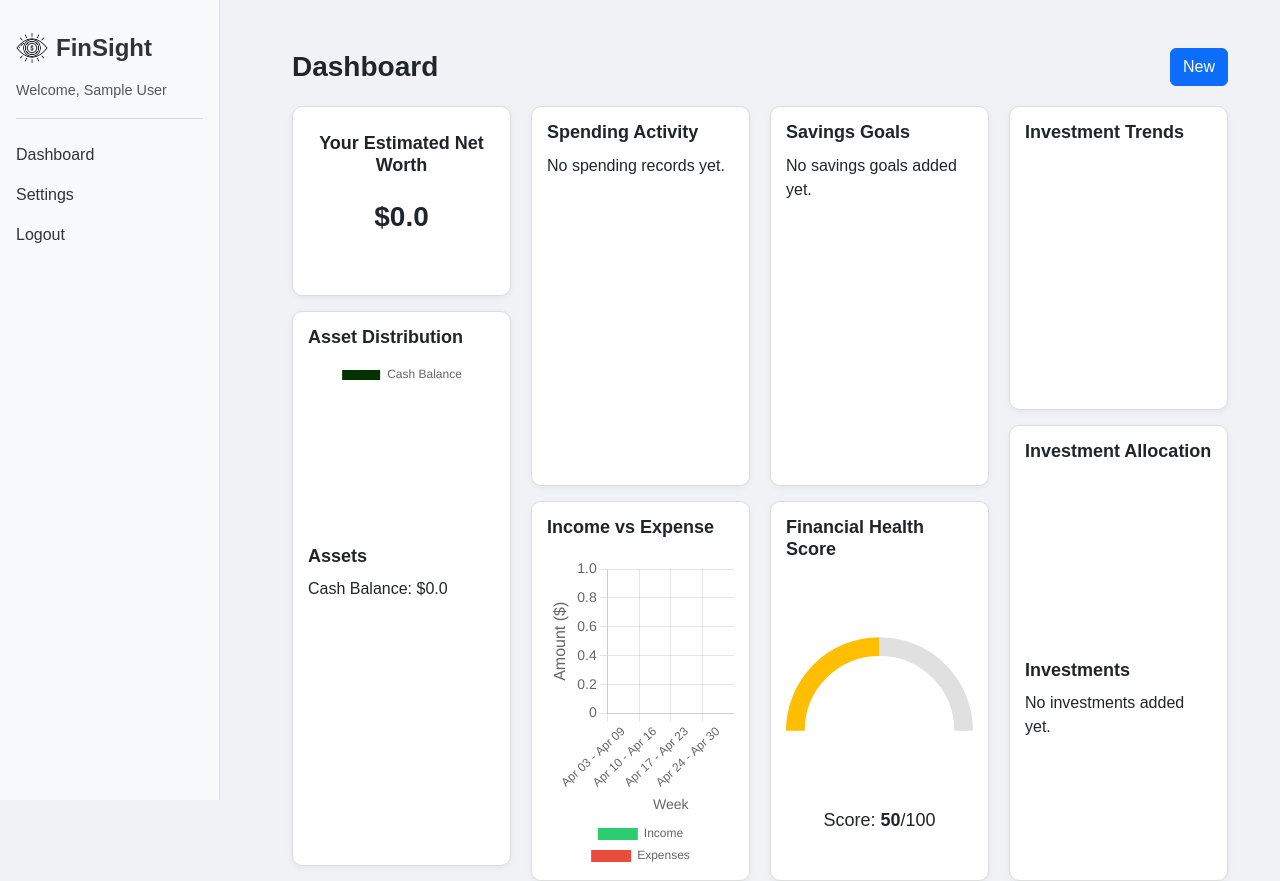
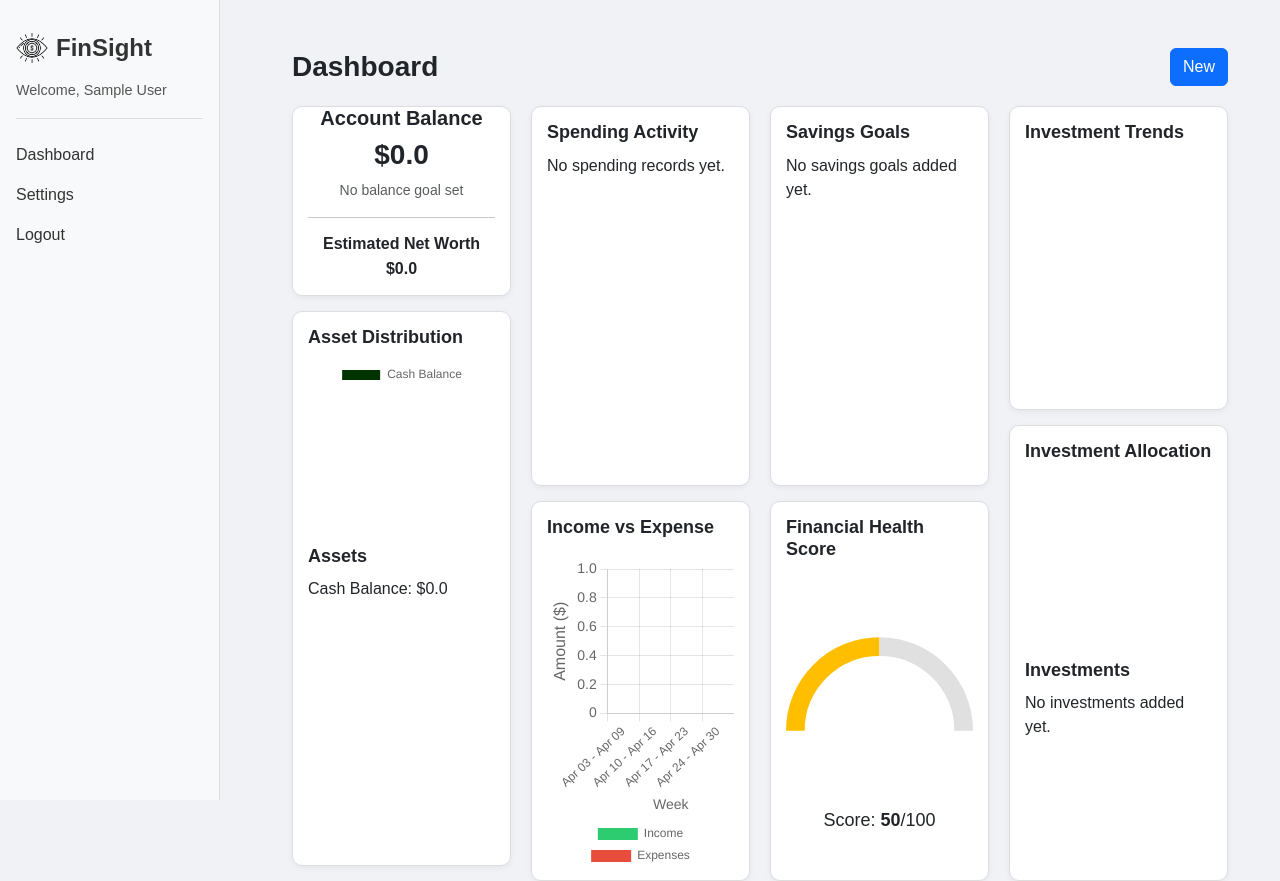
Before and after one commit to lporte04/flask-finance-app, a Flask app: page /dashboard in a window 1280 px wide. Shown: the top 881 px of the page. Run offline with Flask 3, Linux system fonts and the light colour scheme; the visitor is signed in with stand-in values (Sample User, id 1); data comes from the database, SQL or seed files in the repository; data that the repository does not hold is empty; some libraries are stand-ins or nearby versions.

Commit message:
update net-worth module
now displays balance and has minimum balance tracking

```diff
--- a/app/services/dashboard_data.py
+++ b/app/services/dashboard_data.py
@@ -11,9 +11,25 @@ def get_dashboard_data(account):
     for asset in account.assets:
         assets.append({'name': asset.name, 'value': asset.value})
 
+    balance = account.current_balance
+
     # calculate metrics
     net_worth = bm.calculate_net_worth()
     health_score = bm.calculate_health_score()
+
+    # Calculate difference from minimum balance goal
+    # If None or 0, that means no goal is set, so diff should be None
+    if account.min_balance_goal is None or account.min_balance_goal == 0:
+        diff = None
+    else:
+        diff = balance - account.min_balance_goal
+
+    if diff is None:
+        bal_status = "No balance goal set"
+    elif diff >= 0:
+        bal_status = f"You are ${diff:.2f} above your minimum balance goal."
+    else:
+        bal_status = f"You are ${abs(diff):.2f} below your minimum balance goal."
 
     # sort spendings by date (newest first)
     sorted_spendings = sorted(account.spendings, key=lambda s: s.date, reverse=True)
@@ -23,6 +39,8 @@ def get_dashboard_data(account):
 
     return {
         'net_worth': net_worth,
+        'balance': balance,
+        'balance_status': bal_status,
         'assets': assets,
         'investments': account.investments,
         'spendings': sorted_spendings,
--- a/app/templates/dashboard.html
+++ b/app/templates/dashboard.html
@@ -54,9 +54,17 @@
     <!-- Column 1: Net Worth -->
     <div class="column">
         <div class="module height-25 net-worth-box">
-            <h2>Your Estimated Net Worth</h2>
-            <p class="net-worth-value">${{ net_worth }}</p>
-        </div>
+            <div class="w-100 text-center">
+              <h2 class="mb-0 fs-5">Account Balance</h2>
+              <p class="net-worth-value my-1">${{ balance }}</p>
+              <p class="small text-muted mb-2">{{ balance_status }}</p>
+
+              <hr class="my-3">
+
+              <h3 class="fs-6 mb-0">Estimated Net Worth</h3>
+              <p class="fw-bold mt-1 mb-0">${{ net_worth }}</p>
+            </div>
+          </div>
         <div class="module height-75 fill">
             <h2>Asset Distribution</h2>
             <canvas id="netWorthDonutChart"></canvas>
```
